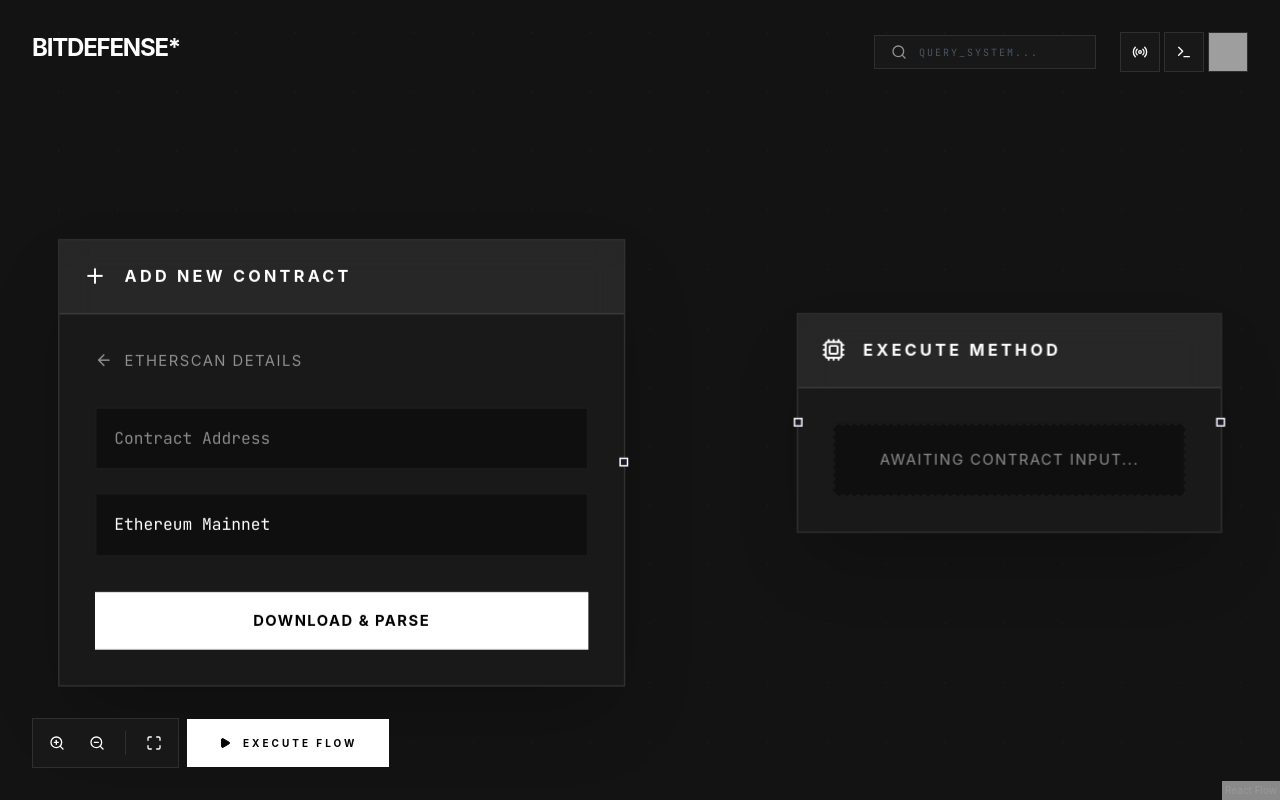
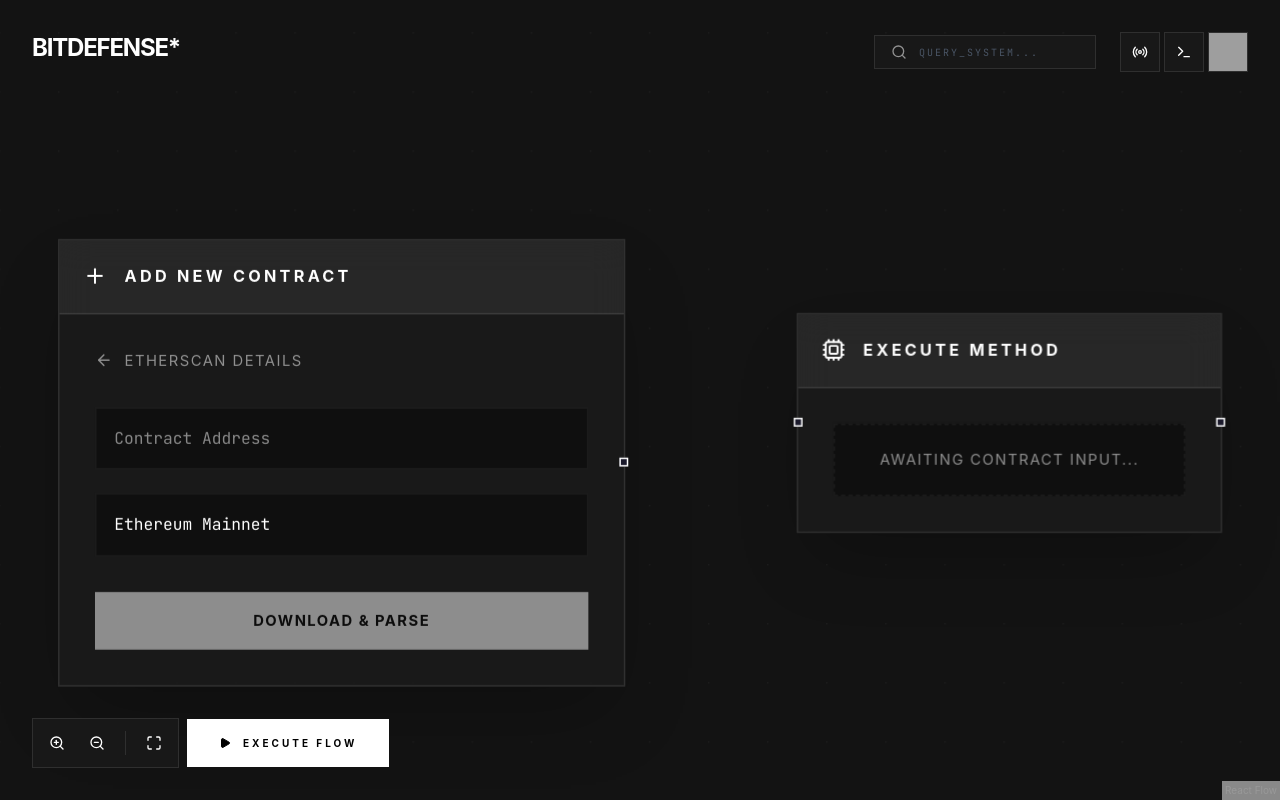
Before and after one commit to BitDefense/frontend, a Next.js app: page /dashboard in a window 1280 px wide. Both pictures are taken after a click on the button "ETHERSCAN". Built offline with nearby package versions, Linux system fonts and the light colour scheme; grey boxes are pictures that could not be loaded.

Commit message:
fix: enforce address validation and remove address fallback from handleDrop

```diff
--- a/components/nodes/add-new-contract-node.tsx
+++ b/components/nodes/add-new-contract-node.tsx
@@ -51,8 +51,7 @@ export function AddNewContractNode() {
           ...prev,
           source: 'file',
           code: content,
-          variables: vars,
-          address: prev.address || file.name
+          variables: vars
         }));
       };
       reader.readAsText(file);
@@ -82,6 +81,7 @@ export function AddNewContractNode() {
   );
 
   const renderInputStep = () => {
+    const isInputValid = data.address.trim() !== '' && (data.source === 'etherscan' || !!data.code);
     return (
       <div className="p-6 space-y-6">
         <div className="flex items-center gap-2 text-[10px] uppercase tracking-widest text-[#919191]">
@@ -133,7 +133,7 @@ export function AddNewContractNode() {
         ) : null}
 
         <button
-          disabled={data.source === 'file' && !data.code}
+          disabled={!isInputValid}
           onClick={() => {
             if (data.source === 'etherscan') {
               // Simulated fetch of Example contract
```
